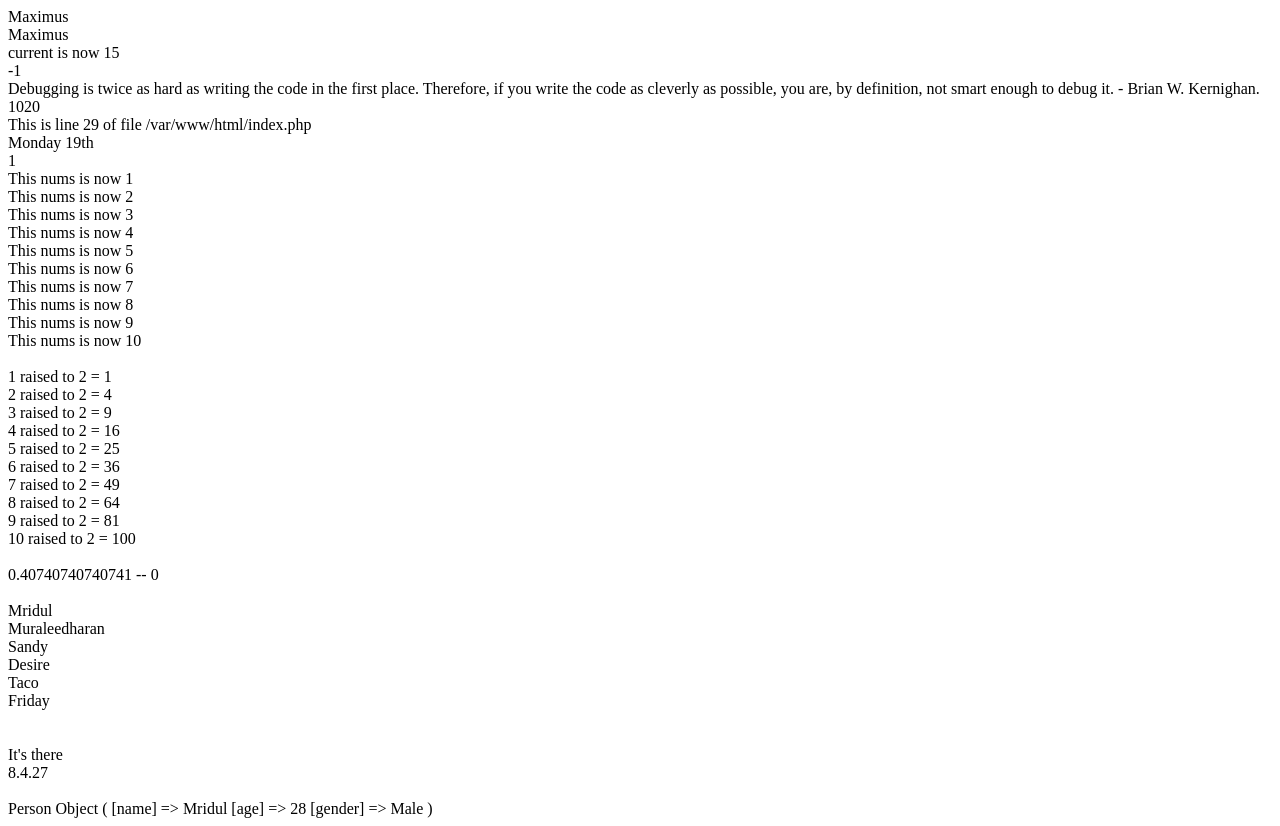
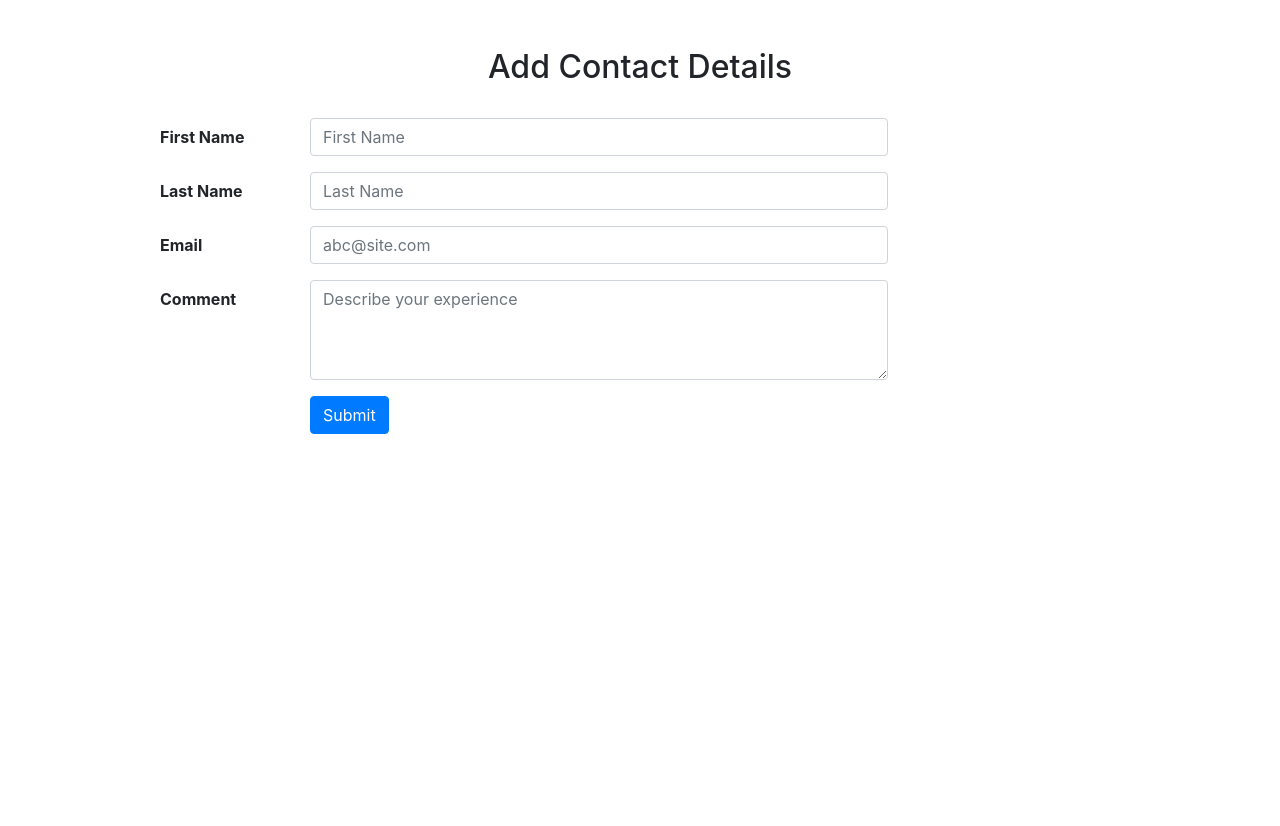
Before and after one commit to cryojack/registration-page, a PHP site: page / in a window 1280 px wide. After the commit the page ends 434 px from the top, so only its background shows below. Run offline with PHP 8.4, Linux system fonts and the light colour scheme.

Commit message:
added page with registration

```diff
--- a/index.php
+++ b/index.php
@@ -1,110 +1,49 @@
-<?php
-$username = "Maximus";
-echo $username;
-$current = $username;
-echo "<br>";
-echo $current;
-echo "<br>";
-$current = 15;
-echo "current is now " . $current;
-$i = 0;
-$j = 10;
-echo "<br>";
-if($i-- == 0){
-	echo $i;
-}
-echo "<br>";
-
-$author = "Brian W. Kernighan";
-echo <<<_END
-Debugging is twice as hard as writing the code in the first place.
-Therefore, if you write the code as cleverly as possible, you are,
-by definition, not smart enough to debug it.
-- $author.
-_END;
-echo "<br>";
-$number = 12345 * 67890;
-echo substr($number, 3, 4);
-echo "<br>";
-echo "This is line " . __LINE__ . " of file " . __FILE__;
-echo "<br>";
-function longdate($timestamp)
-{
-return date("l jS", $timestamp);
-}
-echo longdate(time());
-echo "<br>";
-$a = "1000";
-$b = "+1000";
-if ($a == $b) echo "1";
-if ($a === $b) echo "2";
-echo "<br>";
-$thisnum = 0;
-while($thisnum < 10)
-{
-	$thisnum += 1;
-	echo "This nums is now " . $thisnum;
-	echo "<br>";
-}
-echo "<br>";
-$counter = 1;
-while($counter <= 10)
-{
-	echo $counter . " raised to 2 = " . $counter * $counter ."<br>";
-	$counter++;
-}
-
-echo "<br>";
-$a = 11;
-$b = 27;
-echo $a/$b . " -- " . (int)($a/$b);
-echo "<br>";
-echo "<br>";
-
-$name_array = array("MriDul","mUraLeEdhaRAN","SandY","DesIRE","tACO","fRIdaY");
-echo fix_name($name_array);
-function fix_name(&$arr)
-{
-	$counter1 = 0;
-	$arrcount = count($arr);
-	while($counter1 < $arrcount){
-		echo ucfirst(strtolower($arr[$counter1]));
-		echo "<br>";
-		$counter1 += 1;
-	}
-}
-
-echo "<br>";
-echo "<br>";
-
-if (function_exists("fix_name"))
-{
-	echo "It's there";
-}
-echo "<br>";
-echo phpversion();
-echo "<br>";
-
-class Person
-{
-	public $name, $age, $gender;
-
-	function display_person(){
-		echo "Name = ".$name;
-		echo "<br>";
-		echo "Age = ".$age;
-		echo "<br>";
-		echo "Gender = ".$gender;
-		echo "<br>";
-	}
-}
-$person = new Person;
-$person->name = "Mridul";
-$person->age = 28;
-$person->gender = "Male";
-echo "<br>";
-print_r($person);
-echo "<br>";
-
-
-?>
+<!DOCTYPE html>
+<html lang="en">
+<head>
+  <link rel="icon" href="assets/webicon.png"/>
+  <link rel="stylesheet" type="text/css" href="resources/css/bootstrap.css"/>
+  <meta charset="UTF-8">
+  <meta name="viewport" content="width=device-width, initial-scale=1">
+  <title>Main Page</title>
+  <style>
+    .pheading1{
+      text-align: center;
+      margin-top: 1.5em;
+    }
+    .pdiv1{
+      margin-left: 10em;
+      margin-top: 2em;
+      margin-right: 10em;
+    }
+  </style>
+</head>
+  <body>
+    <h2 class="pheading1">Add Contact Details</h2>
+    <div class="pdiv1">
+      <form action="addcontact.php" method="post">
+        <div class="form-group row">
+          <label for="first-name" class="col-sm-2 col-form-label" style="font-weight:bold">First Name</label>
+          <input type="text" class="form-control col-sm-7" name="first-name" placeholder="First Name">
+        </div>
+        <div class="form-group row">
+          <label for="last-name" class="col-sm-2 col-form-label" style="font-weight:bold">Last Name</label>
+          <input type="text" class="form-control col-sm-7" name="last-name" placeholder="Last Name">
+        </div>
+        <div class="form-group row">
+          <label for="emailid" class="col-sm-2 col-form-label" style="font-weight:bold">Email</label>
+          <input type="text" class="form-control col-sm-7" name="emailid" placeholder="abc@site.com">
+        </div>
+        <div class="form-group row">
+          <label for="comments" class="col-sm-2 col-form-label" style="font-weight:bold">Comment</label>
+          <textarea name="comments" class="form-control col-sm-7" style="height:100px" placeholder="Describe your experience"></textarea>
+        </div>
+        <div class="form-group row">
+          <div class="offset-sm-2">
+            <button type="submit" name="submitbtn" class="btn btn-primary">Submit</button>
+          </div>
+        </div>
+      </form>
+    </div>
+  </body>
+</html>
```
Also changed, not shown: addcontact.php (added, +26 -0 lines), dbconn.php (added, +14 -0 lines), showrecords.php (added, +39 -0 lines), sqlcmd.txt (added, +10 -0 lines), assets/webicon.png (added).
